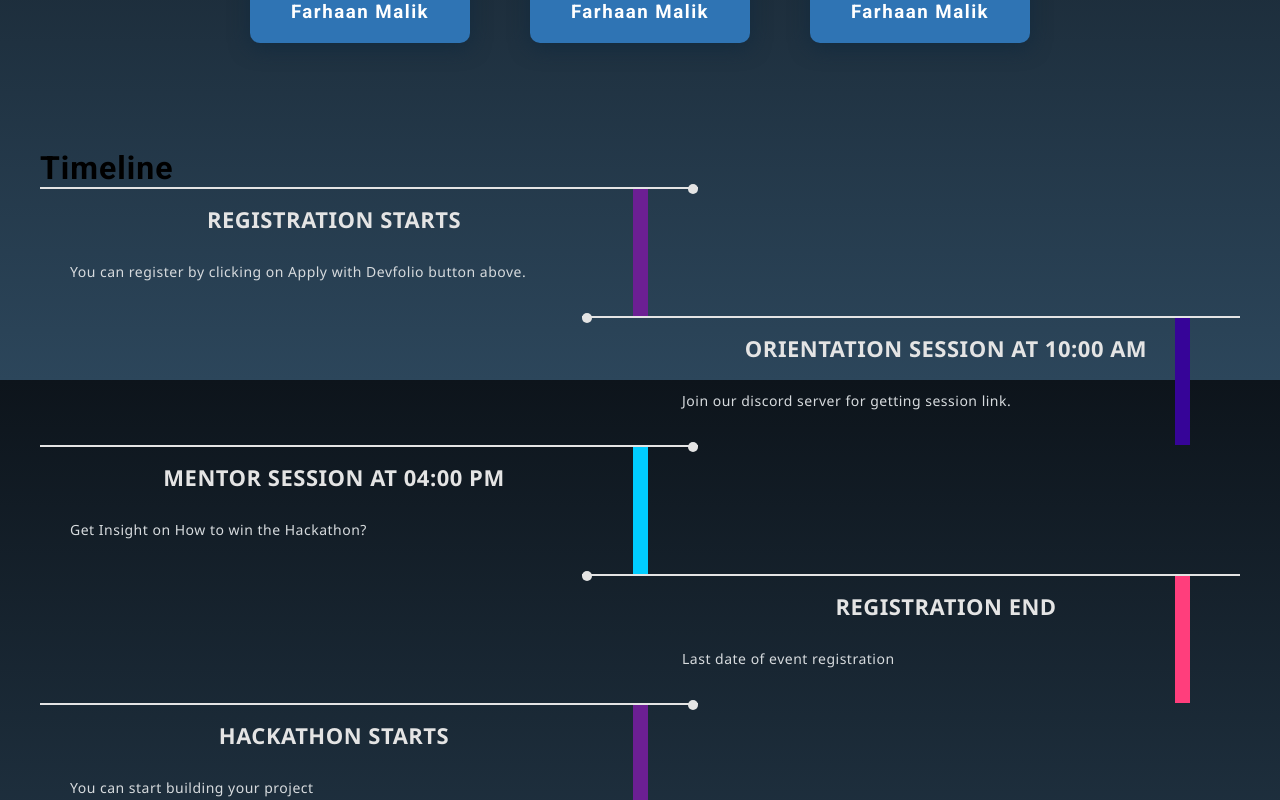
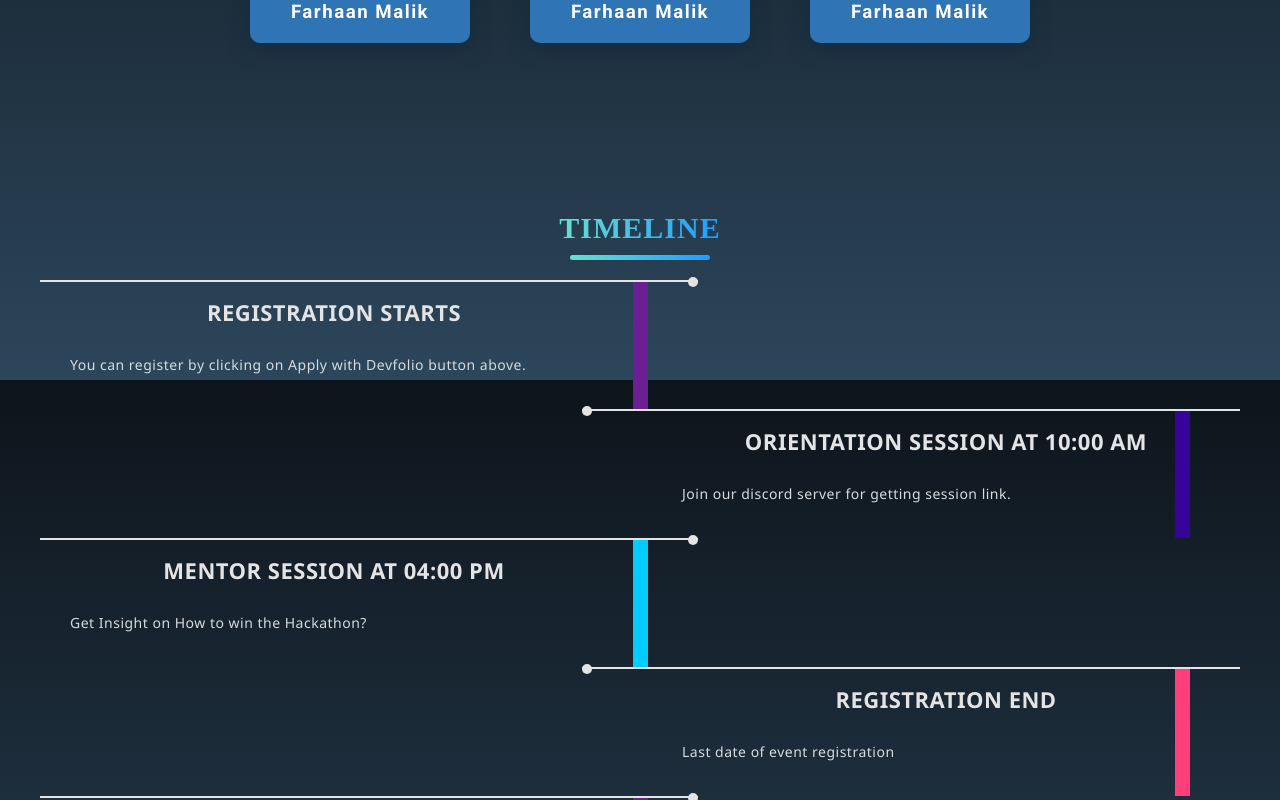
Before and after one commit to farhaanmalik/softcodehack2, a React (Create React App) app: page / in a window 1280 px wide. Shown: the part 3620-4420 px from the top of the page. Built offline with nearby package versions, Linux system fonts and the light colour scheme; a web font is replaced by a local one.

Commit message:
solved issue for nav

```diff
--- a/src/components/Timeline.js
+++ b/src/components/Timeline.js
@@ -11,8 +11,9 @@ const TimelineEvent = ({ dates, title, description }) => (
 );
 
 const HackathonTimeline = () => (
-    <div className="container">
-        <h1>Timeline</h1>
+    <section className="section" id='timelines'>
+     <div className="container">
+        <h1 className="common-title">Timeline</h1>
         <div className="row pt-5">
             <div className="col-md-12">
                 <div className="main-timeline">
@@ -70,6 +71,7 @@ const HackathonTimeline = () => (
             </div>
         </div>
     </div>
+</section>
 );
 
 export default HackathonTimeline;
```
